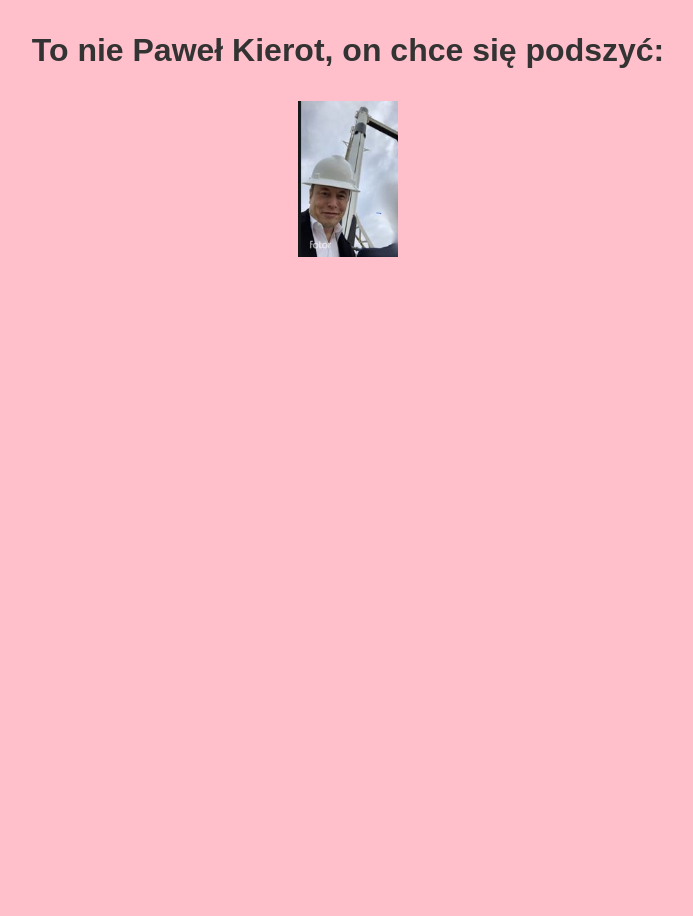
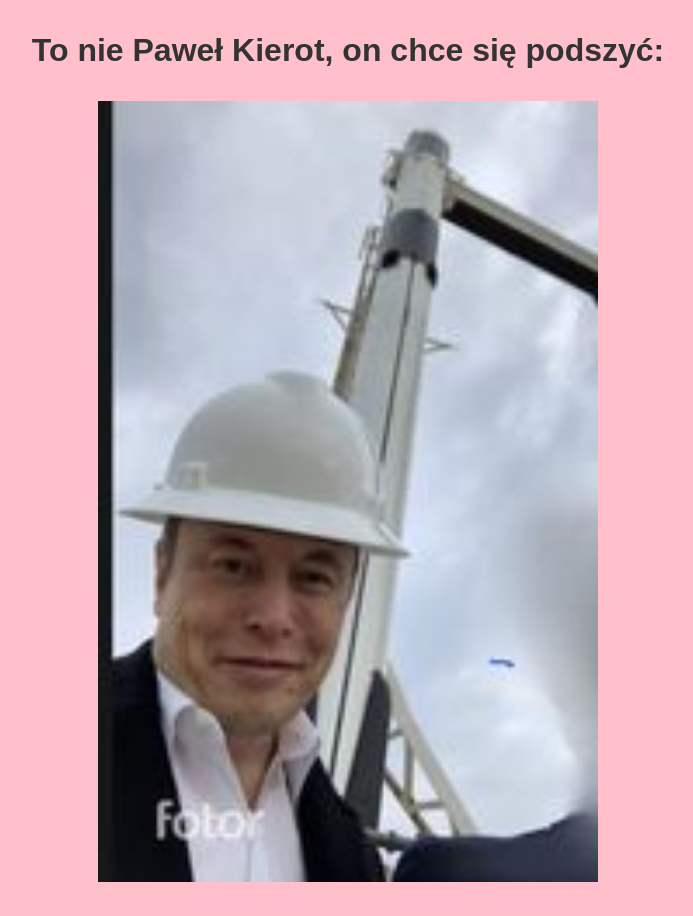
Before and after one commit to car0tek/zadania, a plain HTML site: page index.html in a window 1280 px wide. Shown: the part 1021-1937 px from the top of the page, without its empty margins (292-985 px from the left). Before the commit the page ends 1312 px from the top, so only its background shows below. Drawn offline with Linux system fonts and the light colour scheme.

Commit message:
Update index.html

```diff
--- a/index.html
+++ b/index.html
@@ -51,7 +51,7 @@
         <img src="https://github.com/car0tek/zadania/blob/main/rafal.jpg?raw=true" width='400' height='400' alt="Opis zdjęcia 2">
         <br>
     <h1>To nie Paweł Kierot, on chce się podszyć:</h1>
-        <img src="https://github.com/car0tek/zadania/blob/main/elon.jpg?raw=true" width='100' height='500' alt="Opis zdjęcia 3">
+        <img src="https://github.com/car0tek/zadania/blob/main/elon.jpg?raw=true" width='500' height='500' alt="Opis zdjęcia 3">
     </div>
 </center>
 </body>
```
